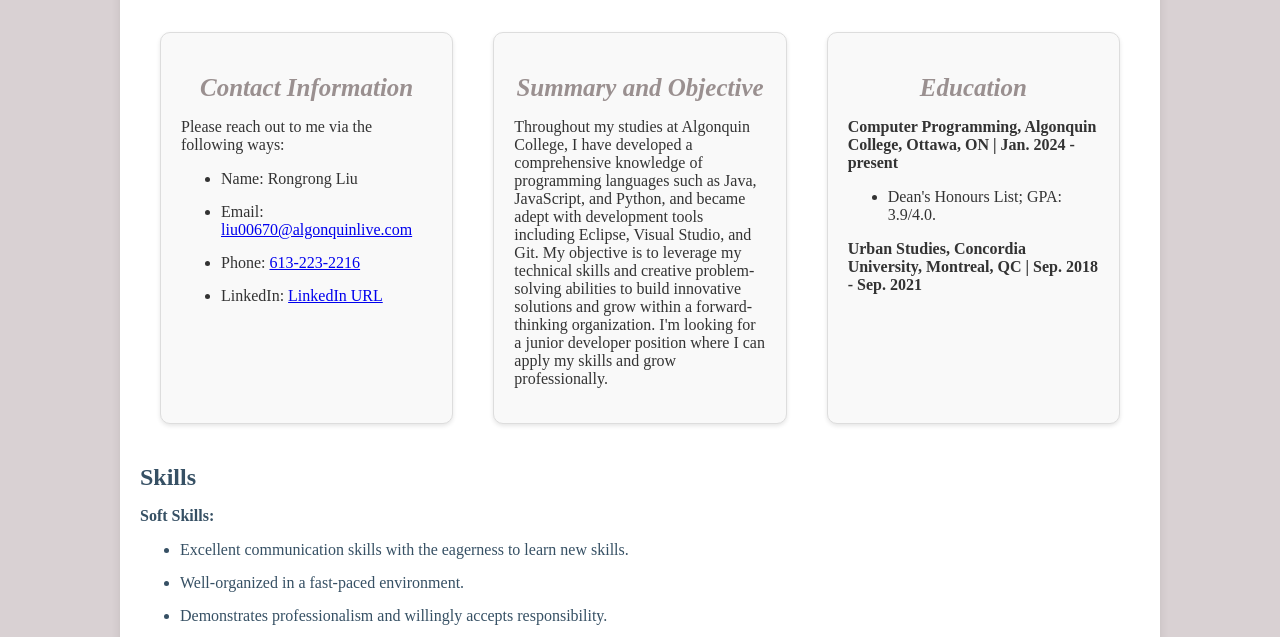
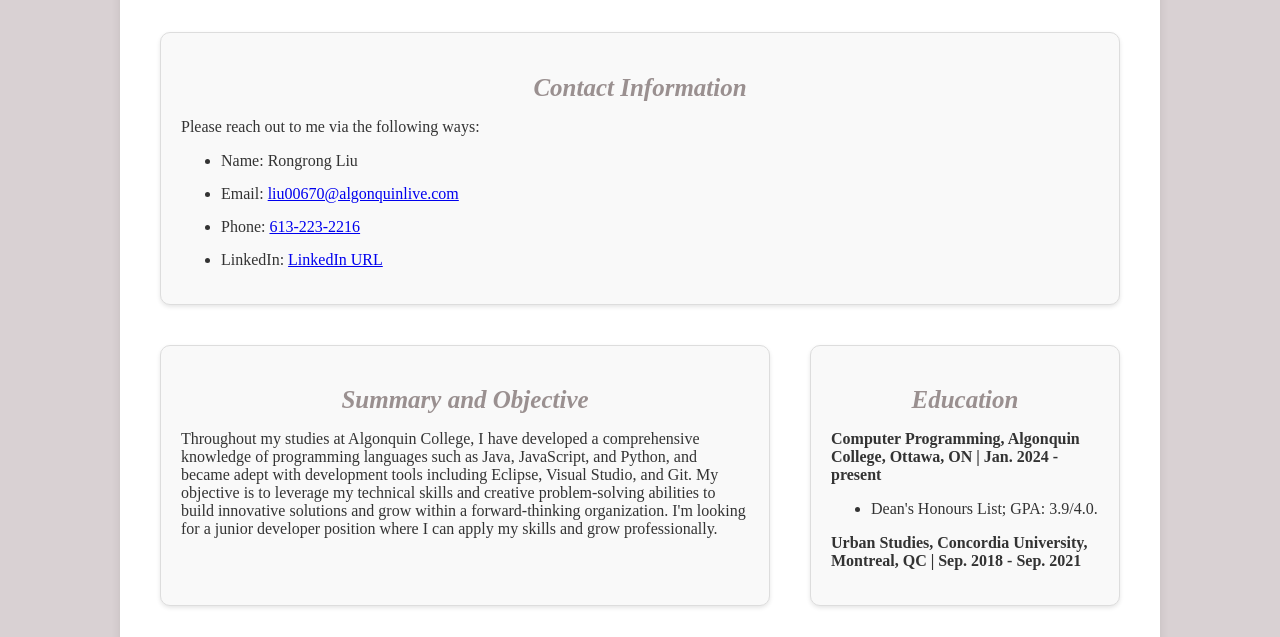
Before and after one commit to liuStacy/liuStacy.github.io, a plain HTML site: page resume.html in a window 1280 px wide. Shown: the part 160-797 px from the top of the page. Drawn offline with Linux system fonts and the light colour scheme.

Commit message:
modified css file

```diff
--- a/assignment01-css/style.css
+++ b/assignment01-css/style.css
@@ -246,6 +246,12 @@ img {
     justify-content: space-between; /* Space items evenly */
 }
 
+/* Flexbox layout for contact_info and objective on the same line */
+.flex-container #contact_info,
+.flex-container #objective {
+    flex: 1 1 45%; /* Allow these sections to take up 45% of the container's width */
+}
+
 /* Vertical flexbox layout for specific container */
 .flex-container-vertical {
     display: flex; /* Enable flexbox */
@@ -278,7 +284,6 @@ img {
         flex-direction: column; /* Stack items vertically on small screens */
     }
 }
-
 
 
 
```
